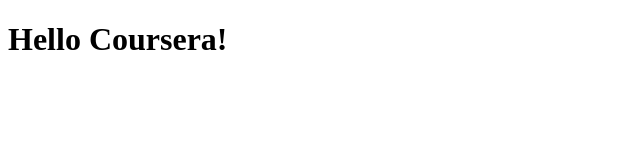
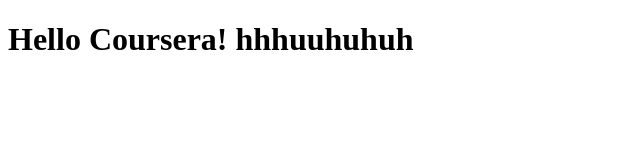
Before and after one commit to katbalogh-git/Coursera-Frontend, a plain HTML site: page site/index.html in a window 1280 px wide. Shown: the whole page, without its empty margins (0-640 px from the left). Drawn offline with Linux system fonts and the light colour scheme.

Commit message:
small addition

```diff
--- a/site/index.html
+++ b/site/index.html
@@ -5,6 +5,6 @@
 	<title>Hello Coursera!</title>
 </head>
 <body>
-<h1>Hello Coursera!</h1>
+<h1>Hello Coursera! hhhuuhuhuh</h1>
 </body>
 </html>
```
